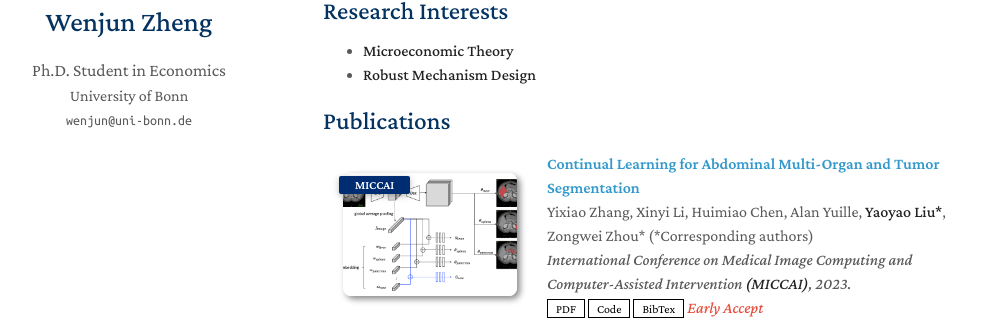
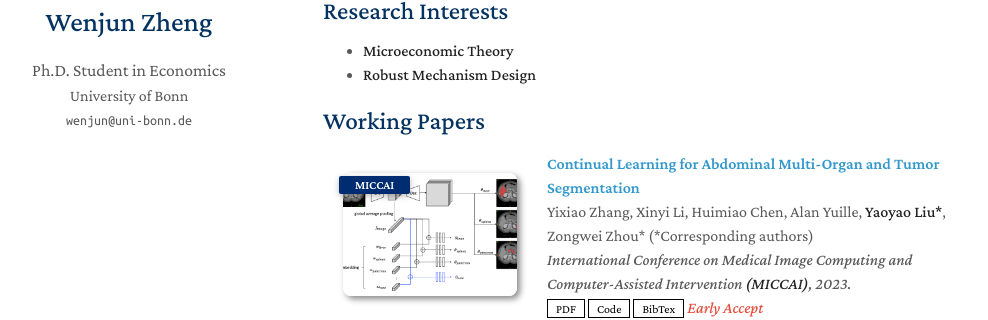
Before and after one commit to enfj-wenjun/enfj-wenjun.github.io, a Jekyll site: the page built from index.md, in a window 1280 px wide and 1082 px high. Shown: the part 180-500 px from the top of the window, without its empty margins (147-1135 px from the left). Built offline with Jekyll 4.4.1, drawn with Linux system fonts in a browser that asks for light colours; a style sheet for code colours, icons or effects is not loaded; our own code applies the rules of GitHub Pages for plain Markdown files.

Commit message:
Update publications.md

```diff
--- a/_includes/publications.md
+++ b/_includes/publications.md
@@ -1,4 +1,4 @@
-<h2 id="publications" style="margin: 2px 0px -15px;">Publications</h2>
+<h2 id="publications" style="margin: 2px 0px -15px;">Working Papers</h2>
 
 <div class="publications">
 <ol class="bibliography">
```
